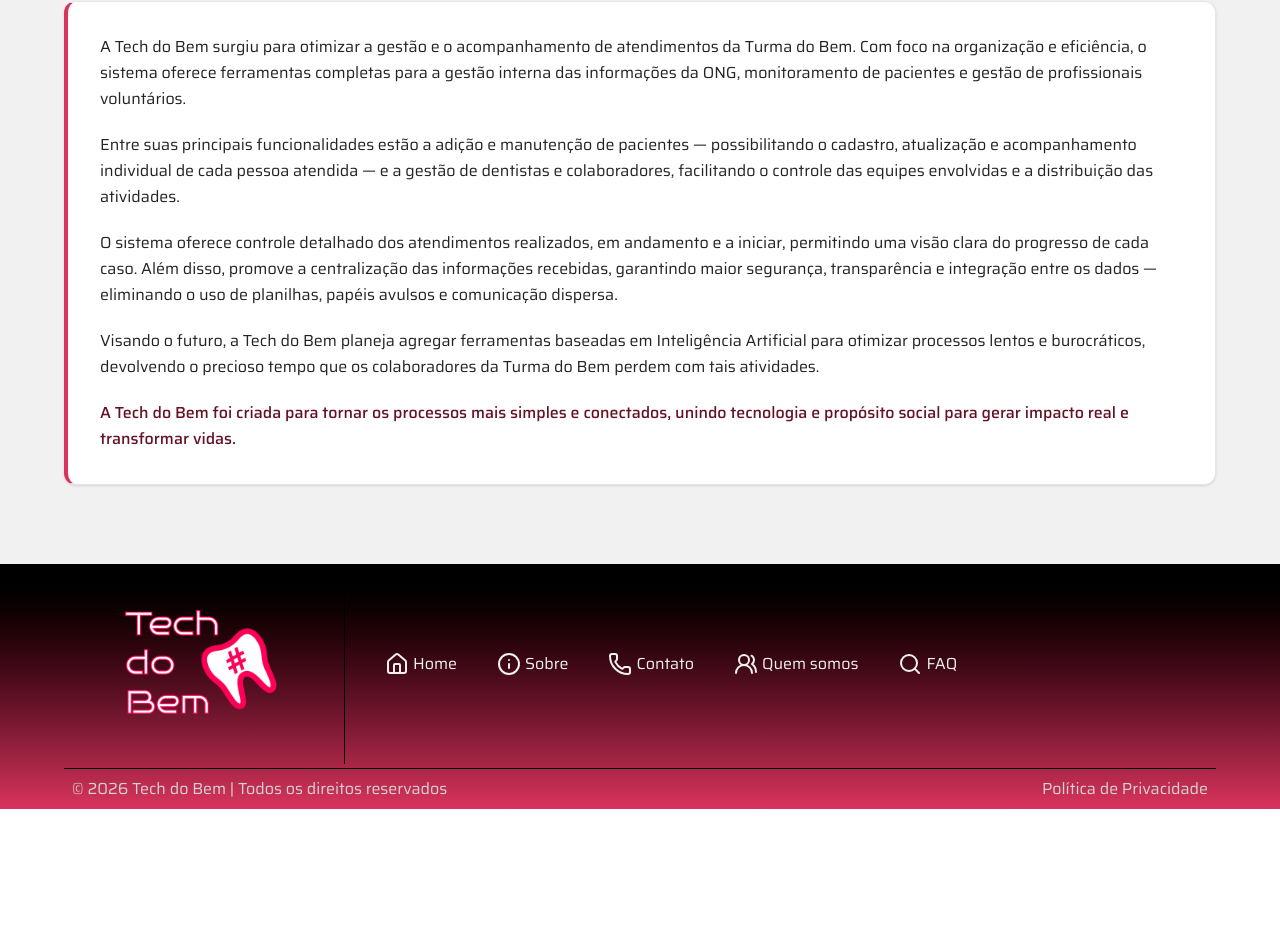
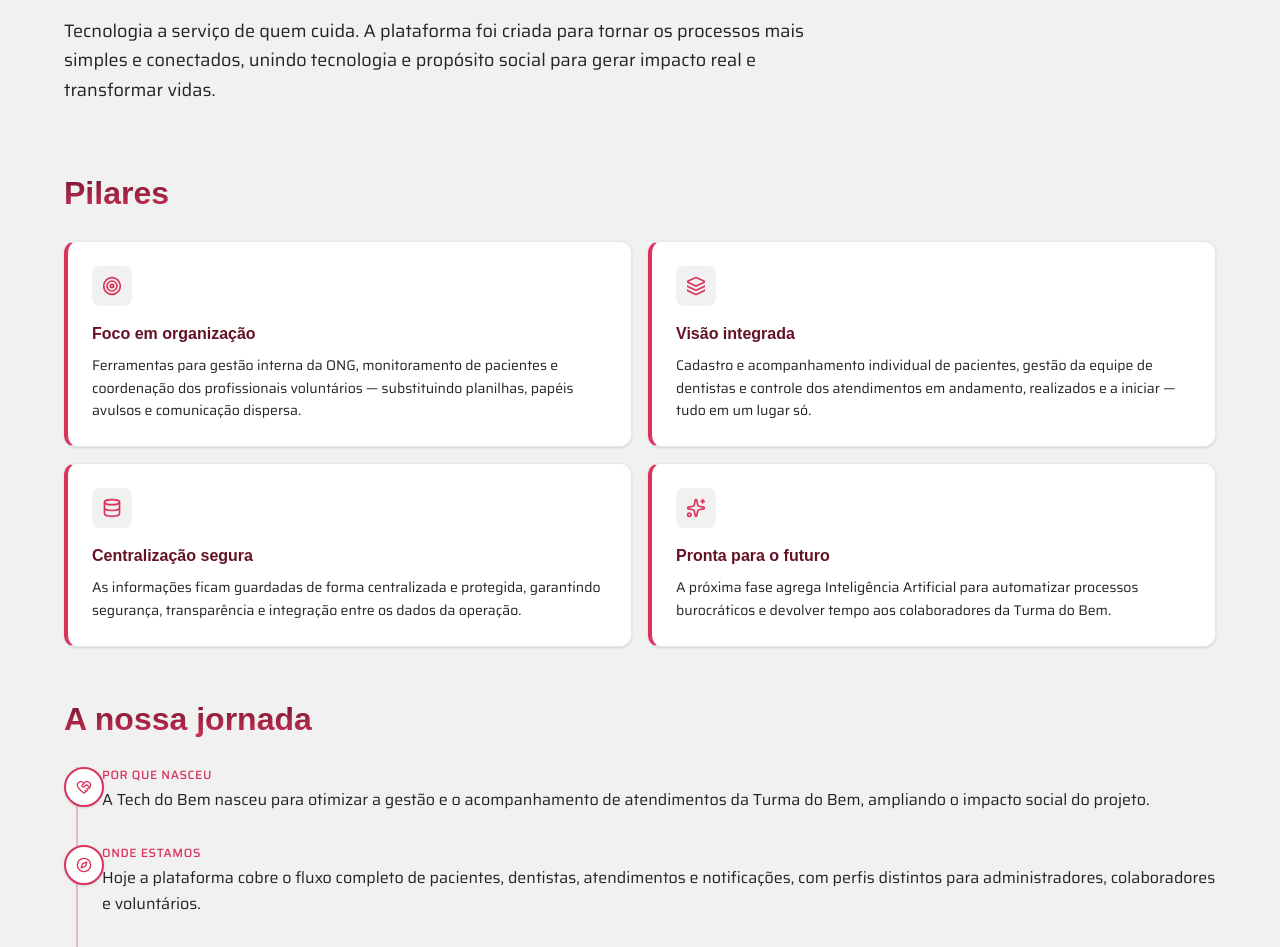
Before and after one commit to Tech-do-Bem-FIAP/Frontend, a React (Vite) app: page /about in a window 1280 px wide. Shown: the part 360-1307 px from the top of the page. Before the commit the page ends 1169 px from the top, so only its background shows below. Built offline with nearby package versions, Linux system fonts and the light colour scheme; no server answers; a web font is replaced by a local one.

Commit message:
feat(public): About em pilares e timeline da jornada

```diff
--- a/src/pages/About/About.tsx
+++ b/src/pages/About/About.tsx
@@ -1,5 +1,55 @@
+import {
+  Target,
+  Database,
+  Sparkles,
+  HeartHandshake,
+  Layers,
+  Rocket,
+  Compass,
+} from "lucide-react";
 import { Footer } from "../../components/Footer/Footer";
 import { Header } from "../../components/Header/Header";
+
+const pillars = [
+  {
+    Icon: Target,
+    title: "Foco em organização",
+    desc: "Ferramentas para gestão interna da ONG, monitoramento de pacientes e coordenação dos profissionais voluntários — substituindo planilhas, papéis avulsos e comunicação dispersa.",
+  },
+  {
+    Icon: Layers,
+    title: "Visão integrada",
+    desc: "Cadastro e acompanhamento individual de pacientes, gestão da equipe de dentistas e controle dos atendimentos em andamento, realizados e a iniciar — tudo em um lugar só.",
+  },
+  {
+    Icon: Database,
+    title: "Centralização segura",
+    desc: "As informações ficam guardadas de forma centralizada e protegida, garantindo segurança, transparência e integração entre os dados da operação.",
+  },
+  {
+    Icon: Sparkles,
+    title: "Pronta para o futuro",
+    desc: "A próxima fase agrega Inteligência Artificial para automatizar processos burocráticos e devolver tempo aos colaboradores da Turma do Bem.",
+  },
+];
+
+const timeline = [
+  {
+    Icon: HeartHandshake,
+    label: "Por que nasceu",
+    body: "A Tech do Bem nasceu para otimizar a gestão e o acompanhamento de atendimentos da Turma do Bem, ampliando o impacto social do projeto.",
+  },
+  {
+    Icon: Compass,
+    label: "Onde estamos",
+    body: "Hoje a plataforma cobre o fluxo completo de pacientes, dentistas, atendimentos e notificações, com perfis distintos para administradores, colaboradores e voluntários.",
+  },
+  {
+    Icon: Rocket,
+    label: "Para onde vamos",
+    body: "Agregar IA para processos burocráticos, ampliar a base de voluntários e tornar a operação cada vez mais escalável — sem perder o lado humano.",
+  },
+];
 
 function About() {
   return (
@@ -8,43 +58,56 @@ function About() {
 
       <main className="bg-(--brand-tertiary) min-h-screen">
         <section className="container_page py-16">
-          <h1 className="title font-bold mb-8">Sobre a Tech do Bem</h1>
+          <p className="text-xs font-medium uppercase tracking-wider text-(--brand-primary) mb-2">
+            Sobre o projeto
+          </p>
+          <h1 className="title font-bold mb-6">A Tech do Bem</h1>
+          <p className="text-lg text-(--text-color) leading-relaxed max-w-3xl">
+            Tecnologia a serviço de quem cuida. A plataforma foi criada para
+            tornar os processos mais simples e conectados, unindo tecnologia e
+            propósito social para gerar impacto real e transformar vidas.
+          </p>
+        </section>
 
-          <div className="bg-white border border-gray-200 border-l-4 border-l-(--brand-primary) rounded-xl shadow-sm p-8 space-y-5">
-            <p className="text-base text-(--text-color) leading-relaxed">
-              A Tech do Bem surgiu para otimizar a gestão e o acompanhamento de
-              atendimentos da Turma do Bem. Com foco na organização e
-              eficiência, o sistema oferece ferramentas completas para a gestão
-              interna das informações da ONG, monitoramento de pacientes e
-              gestão de profissionais voluntários.
-            </p>
-            <p className="text-base text-(--text-color) leading-relaxed">
-              Entre suas principais funcionalidades estão a adição e manutenção
-              de pacientes — possibilitando o cadastro, atualização e
-              acompanhamento individual de cada pessoa atendida — e a gestão de
-              dentistas e colaboradores, facilitando o controle das equipes
-              envolvidas e a distribuição das atividades.
-            </p>
-            <p className="text-base text-(--text-color) leading-relaxed">
-              O sistema oferece controle detalhado dos atendimentos realizados,
-              em andamento e a iniciar, permitindo uma visão clara do progresso
-              de cada caso. Além disso, promove a centralização das informações
-              recebidas, garantindo maior segurança, transparência e integração
-              entre os dados — eliminando o uso de planilhas, papéis avulsos e
-              comunicação dispersa.
-            </p>
-            <p className="text-base text-(--text-color) leading-relaxed">
-              Visando o futuro, a Tech do Bem planeja agregar ferramentas
-              baseadas em Inteligência Artificial para otimizar processos lentos
-              e burocráticos, devolvendo o precioso tempo que os colaboradores
-              da Turma do Bem perdem com tais atividades.
-            </p>
-            <p className="text-base font-medium text-(--brand-secondary) leading-relaxed">
-              A Tech do Bem foi criada para tornar os processos mais simples e
-              conectados, unindo tecnologia e propósito social para gerar
-              impacto real e transformar vidas.
-            </p>
+        <section className="container_page pb-12">
+          <h2 className="title3 font-bold mb-6">Pilares</h2>
+          <div className="grid gap-4 sm:grid-cols-2">
+            {pillars.map(({ Icon, title, desc }) => (
+              <div
+                key={title}
+                className="bg-white border border-gray-200 border-l-4 border-l-(--brand-primary) rounded-xl shadow-sm p-6"
+              >
+                <div className="w-10 h-10 rounded-lg bg-(--brand-tertiary) text-(--brand-primary) flex items-center justify-center mb-4">
+                  <Icon className="w-5 h-5" />
+                </div>
+                <h3 className="font-semibold text-(--brand-secondary) mb-2">
+                  {title}
+                </h3>
+                <p className="text-sm text-(--text-color) leading-relaxed">
+                  {desc}
+                </p>
+              </div>
+            ))}
           </div>
+        </section>
+
+        <section className="container_page pb-20">
+          <h2 className="title3 font-bold mb-6">A nossa jornada</h2>
+          <ol className="relative border-l-2 border-(--brand-primary)/30 ml-3 space-y-8">
+            {timeline.map(({ Icon, label, body }) => (
+              <li key={label} className="ml-6 relative">
+                <span className="absolute -left-[2.4rem] top-0 w-10 h-10 rounded-full bg-white border-2 border-(--brand-primary) text-(--brand-primary) flex items-center justify-center shadow-sm">
+                  <Icon className="w-4 h-4" />
+                </span>
+                <p className="text-xs font-medium uppercase tracking-wider text-(--brand-primary) mb-1">
+                  {label}
+                </p>
+                <p className="text-base text-(--text-color) leading-relaxed">
+                  {body}
+                </p>
+              </li>
+            ))}
+          </ol>
         </section>
       </main>
 
```
